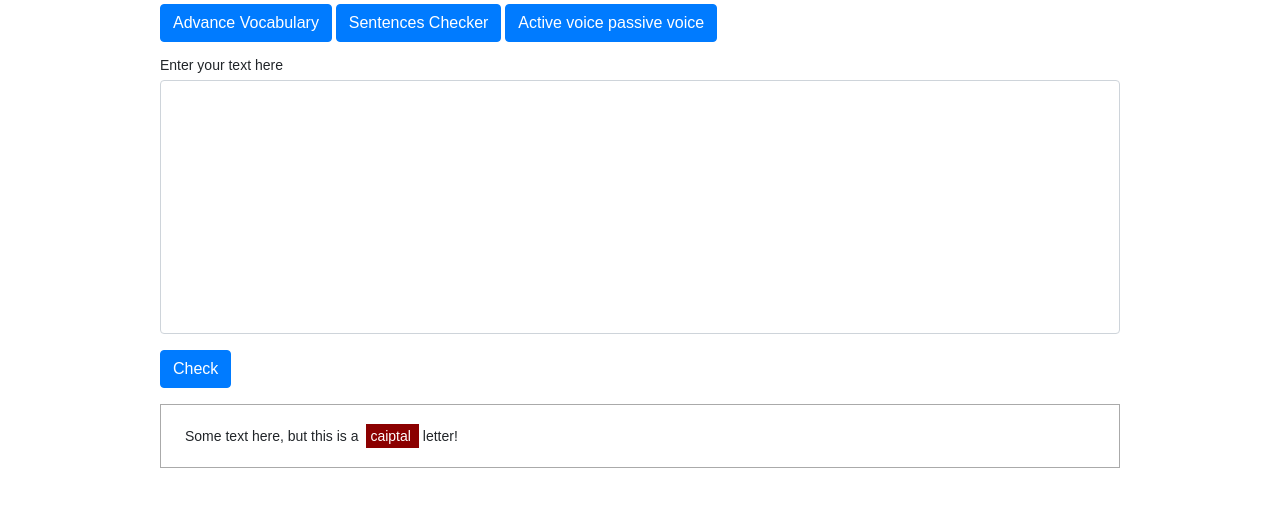
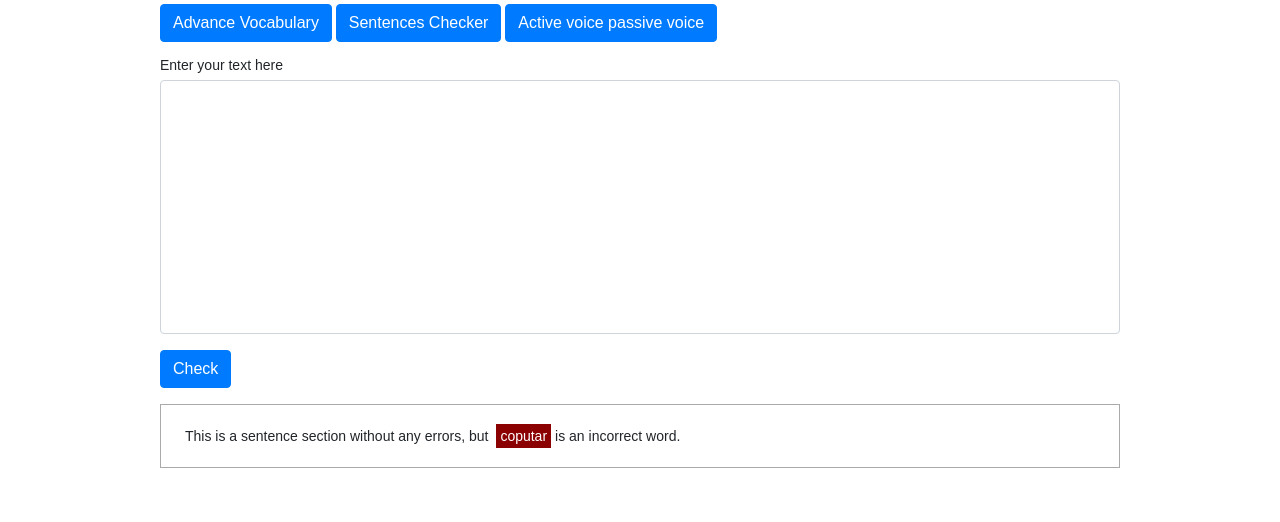
Before and after one commit to nipunasudha/grammar-checker, a plain HTML site: page webapp/index.html in a window 1280 px wide. Shown: the part 278-800 px from the top of the page. Drawn offline with nearby package versions, Linux system fonts and the light colour scheme.

Commit message:
Implement rendering marked text from data object

```diff
--- a/webapp/index.html
+++ b/webapp/index.html
@@ -34,11 +34,11 @@
         </div>
     </form>
 
-    <div class="p-4" id="resultsDiv">Some text here, but this is a
-        <span class="g-error g-error-red" data-corrections="['capital','caption', 'copital']">
-            caiptal
-        </span>
-        letter!
+    <div class="p-4" id="resultsDiv">
+        <!-- Some text here, but this is a <span class="g-error g-error-red" data-corrections="">
+             caiptal
+         </span>
+         letter!-->
     </div>
 
     <div id="g-popup" style="display: none;">
--- a/webapp/static/js/app-main.js
+++ b/webapp/static/js/app-main.js
@@ -9,9 +9,33 @@ var grammarApp = {
     }
 };
 
+//This is a sample dataset recieved from the flask backend.
+var recievedText = [
+    {
+        segmentType: 'ok',
+        segmentContent: 'This is a sentence section without any errors, but '
+    },
+    {
+        segmentType: 'error',
+        segmentContent: 'coputar',
+        segmentClass: "g-error g-error-red",
+        segmentSuggestions: [
+            'computer',
+            'compare',
+            'copier'
+        ]
+    },
+    {
+        segmentType: 'ok',
+        segmentContent: 'is an incorrect word.'
+    }
+];
+
+
 $(function () {
     grammarApp.init();
     grammarApp.bindUi();
+    renderText(recievedText);
 });
 
 
@@ -31,7 +55,7 @@ grammarApp.bindUi = function () {
     $('body').click(function () {
         hidePopup();
     });
-    $('.g-error').click(function (e) {
+    $('#resultsDiv').on('click', '.g-error', function (e) {
         e.stopPropagation();
         showSuggestions(this);
     });
--- a/webapp/static/js/app-render.js
+++ b/webapp/static/js/app-render.js
@@ -37,6 +37,29 @@ function renderPopup() {
     positionPopup(clickedSpan)
 }
 
+function wrapErrorInSpan(segment) {
+    var s = segment;
+    // log("<span class='" + s.segmentClass + "' data-corrections='" + JSON.stringify(s.segmentSuggestions).replace(/"/g, '\'') + "'>" + s.segmentContent + "</span>")
+    log("<span class='" + s.segmentClass + "'>" + s.segmentContent + "</span>");
+    return $("<span class='" + s.segmentClass + "'>" + s.segmentContent + "</span>")
+}
+
+function renderText(textList) {
+    $.each(textList, function (index, segment) {
+        log(segment);
+        var segmentType = segment['segmentType'];
+        var segmentContent = segment['segmentContent'];
+        if (segmentType === 'ok') {
+            $('#resultsDiv').append(segmentContent)
+        } else {
+            var wrapped = wrapErrorInSpan(segment);
+            wrapped.data('corrections', JSON.stringify(segment.segmentSuggestions));
+            $('#resultsDiv').append(wrapped)
+        }
+    });
+
+}
+
 function hidePopup() {
     var popup = $('#g-popup');
     popup.hide();
```
